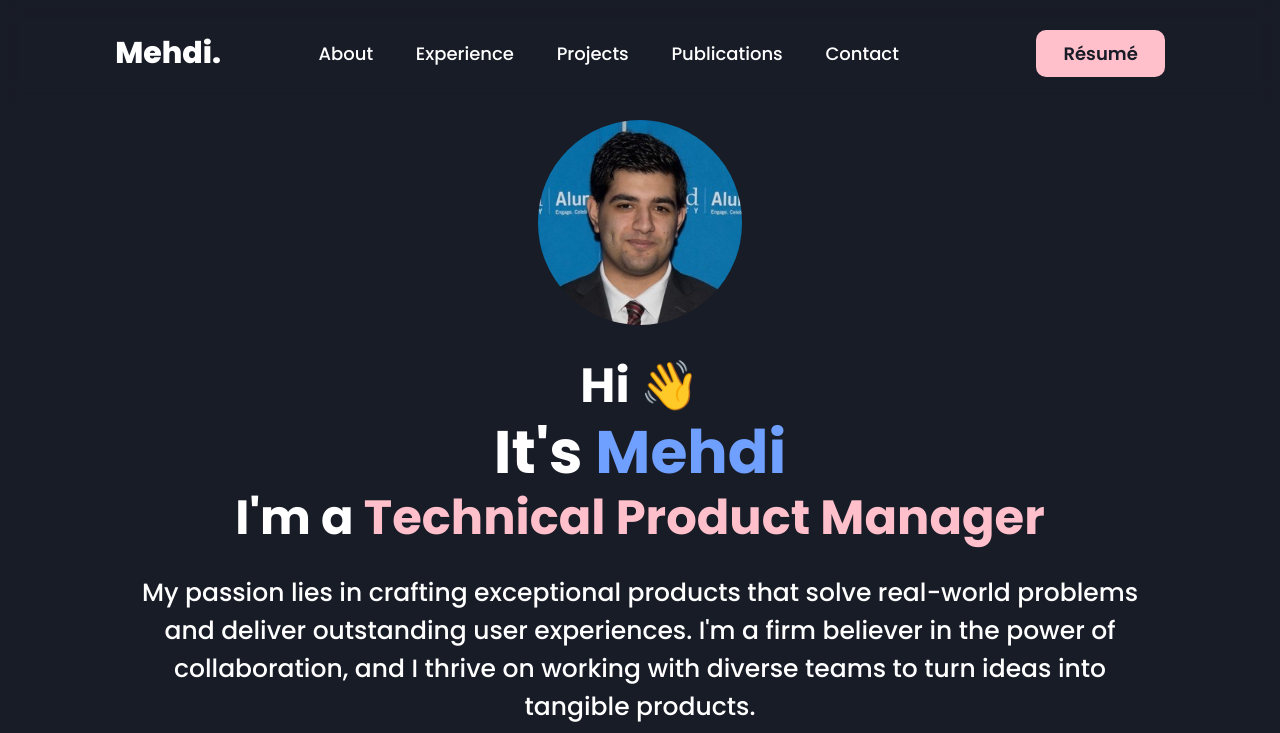
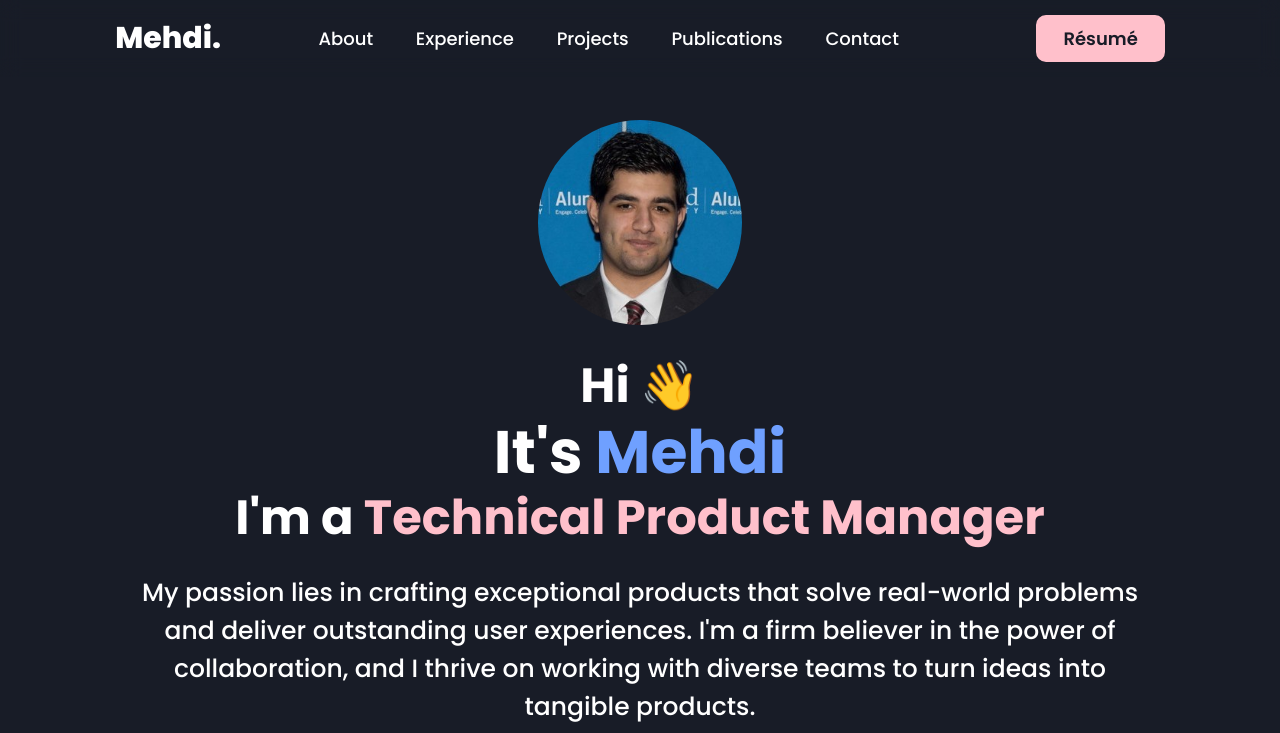
Before and after one commit to 0xMelam/0xmelam.github.io, a plain HTML site: page index.html in a window 1280 px wide. Shown: the top 733 px of the page. Drawn offline with nearby package versions, Linux system fonts and the light colour scheme.

Commit message:
Add files via upload

```diff
--- a/index.html
+++ b/index.html
@@ -22,7 +22,7 @@
   </head>
   <body>
     <header>
-      <h2 class="logo">Mehdi.</h2>
+      <h2 class="logo"><a href="#about">Mehdi.</a></h2>
       <i class="bx bx-menu" id="menu-icon"></i>
       <nav class="navbar">
         <a href="#about" class="active">About</a>
--- a/style.css
+++ b/style.css
@@ -22,7 +22,7 @@ header {
   top: 0;
   left: 0;
   width: 100%;
-  padding: 3rem 9%;
+  padding: 1.5rem 9%;
   backdrop-filter: blur(10px);
   display: flex;
   justify-content: space-between;
@@ -35,6 +35,10 @@ header {
   font-weight: 800;
   cursor: pointer;
   transition: 0.3s ease;
+}
+
+.logo a{
+  color: white;
 }
 
 .logo:hover {
```
